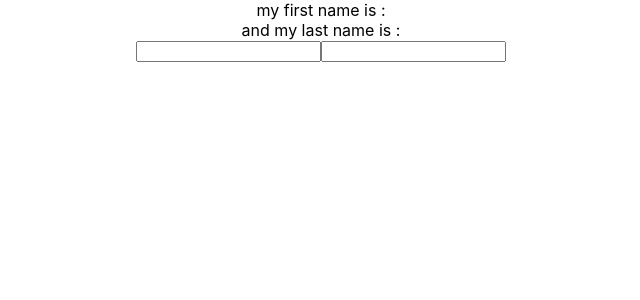
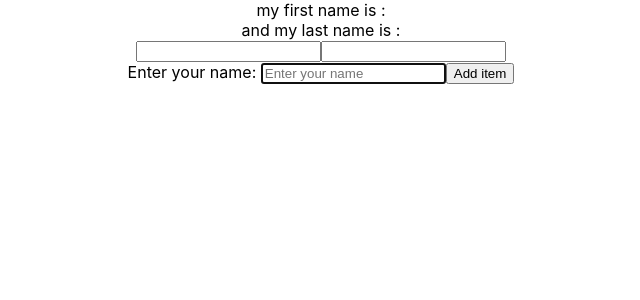
Before and after one commit to devsany/hook, a React (Create React App) app: page / in a window 1280 px wide. Shown: the top 300 px of the page, without its empty margins (319-959 px from the left). Built offline with nearby package versions, Linux system fonts and the light colour scheme.

Commit message:
make accordian and done

```diff
--- a/src/App.js
+++ b/src/App.js
@@ -2,12 +2,14 @@ import logo from "./logo.svg";
 import "./App.css";
 // import Hook1 from "./component/useState/Hook1";
 import Hook2 from "./component/useState/Hook2";
+import Hook3 from "./component/useState/Hook3";
 
 function App() {
   return (
     <div className="App">
       {/* <Hook1 /> */}
       <Hook2 />
+      <Hook3 />
     </div>
   );
 }
--- /dev/null
+++ b/src/component/useState/Hook3.jsx
@@ -0,0 +1,78 @@
+import React, { useState } from "react";
+
+const Hook3 = () => {
+  const [name, setName] = useState("");
+  const [addItem, setAddItem] = useState([]);
+  const [focus, setFocus] = useState(false);
+  const [checkoutId, setCheckoutId] = useState("");
+  const handleAdd = () => {
+    setAddItem([
+      ...addItem,
+      {
+        id: addItem.length,
+        name: name,
+      },
+    ]);
+    setFocus(true);
+  };
+  const handleDelete = (id) => {
+    const newItems = addItem.filter((i) => i.id !== id);
+    setAddItem(newItems);
+  };
+  const handleCheckbox = (id) => {
+    console.log(id);
+    setCheckoutId(id);
+  };
+  return (
+    <div>
+      <label htmlFor="name">Enter your name: </label>
+
+      <input
+        type="text"
+        name="name"
+        id="name"
+        autoFocus
+        // onFocus={focus}
+        placeholder="Enter your name"
+        value={name}
+        onChange={(e) => {
+          setName(e.target.value);
+        }}
+      />
+      <button onClick={handleAdd}>Add item</button>
+      <ol>
+        {addItem &&
+          addItem.map((item, i) => {
+            return (
+              <>
+                <div key={i}>
+                  <li>
+                    {" "}
+                    <input
+                      type="checkbox"
+                      onChange={() => {
+                        handleCheckbox(item.id);
+                      }}
+                    />
+                    {"  "}
+                    {item.name}
+                    {checkoutId === item.id ? (
+                      <button
+                        onClick={() => {
+                          handleDelete(item.id);
+                        }}
+                      >
+                        Delete
+                      </button>
+                    ) : null}
+                  </li>
+                </div>
+              </>
+            );
+          })}
+      </ol>
+    </div>
+  );
+};
+
+export default Hook3;
```
